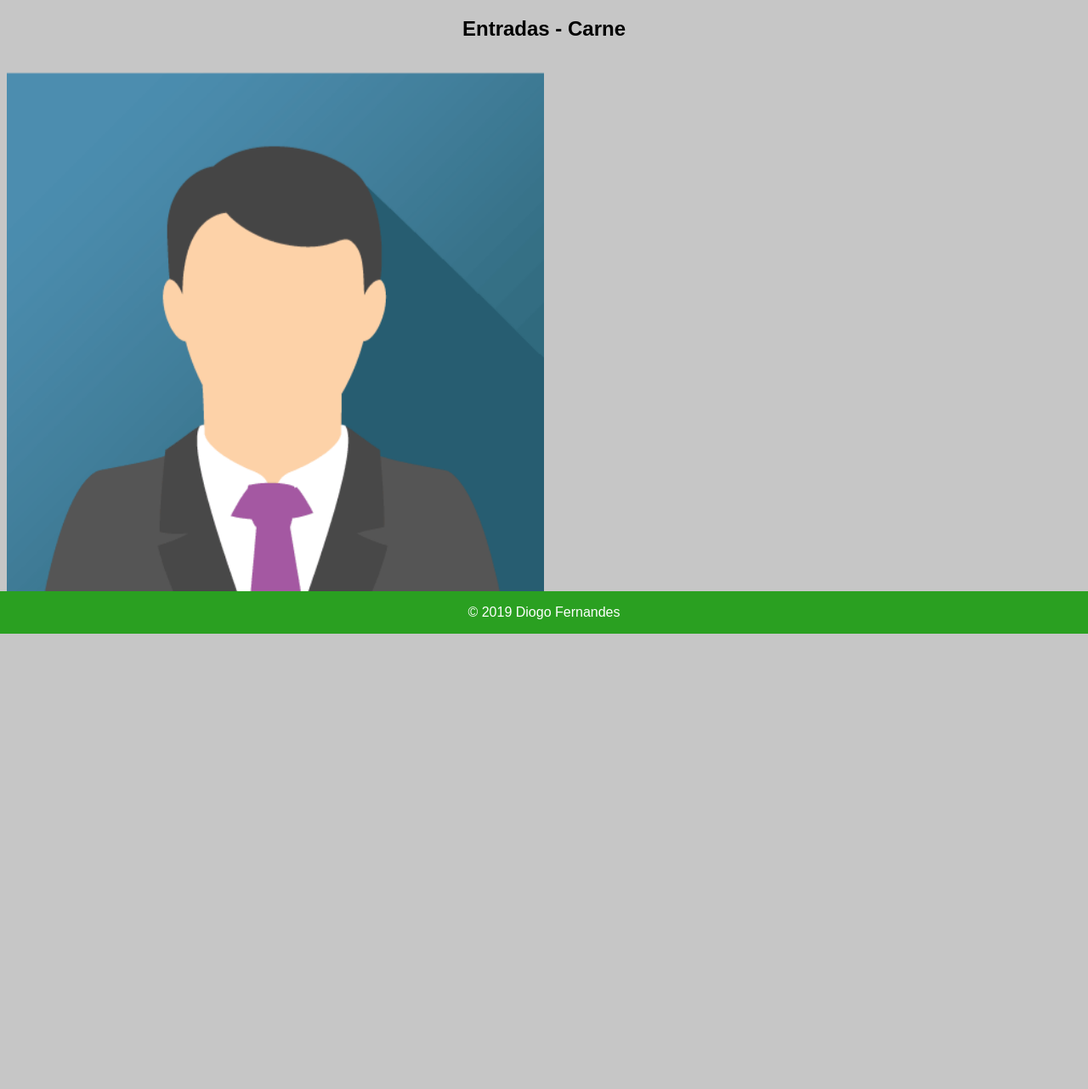
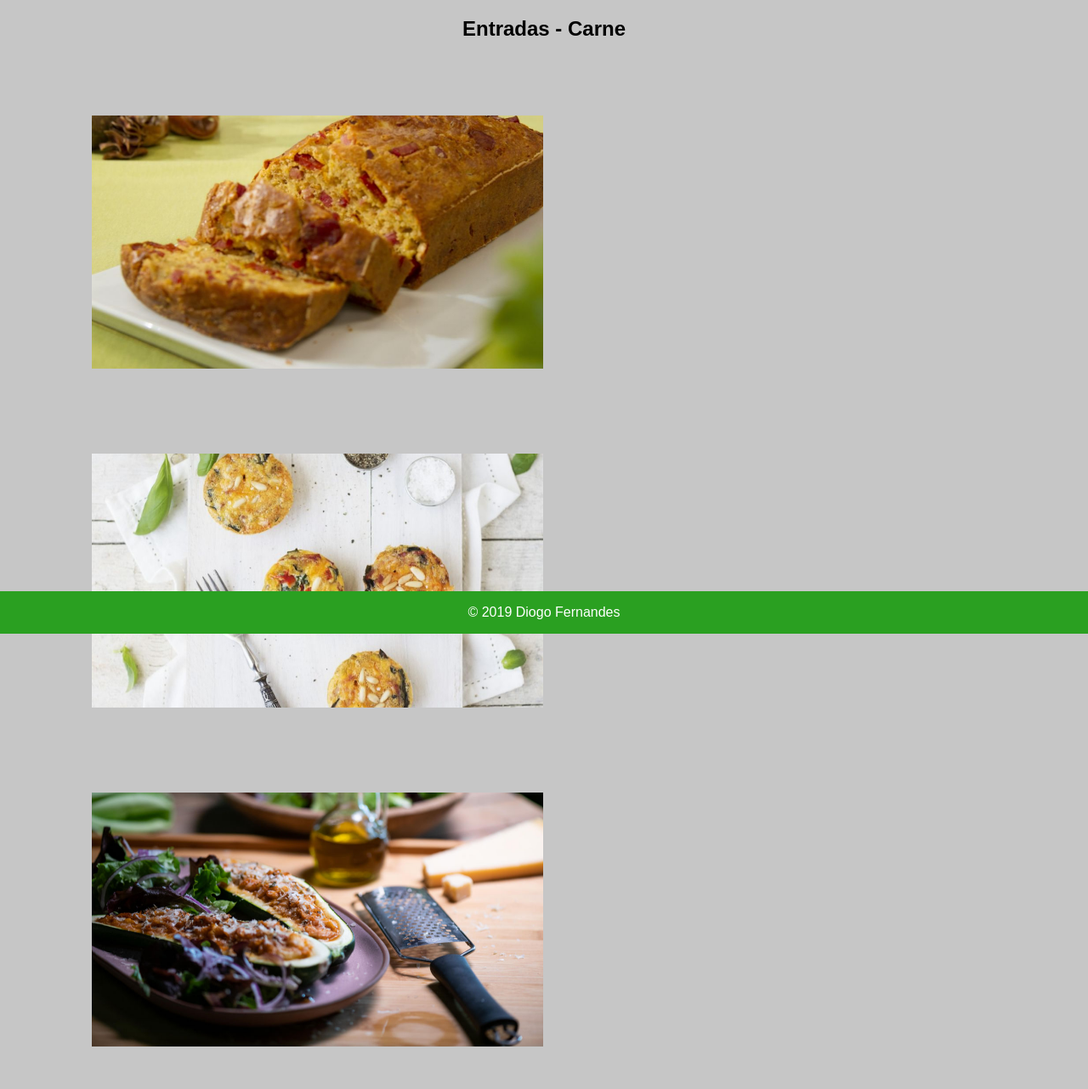
Before and after one commit to Lockmaster20/herokuT103, a Flask app: page /entradas_carne in a window 1280 px wide. Shown: the part 54-1336 px from the top of the page at 85% size. Before the commit the page ends 800 px from the top, so only its background shows below. Run offline with Flask 2, Linux system fonts and the light colour scheme; some libraries are stand-ins or nearby versions.

Commit message:
Parte das entradas de carne quase completa.

```diff
--- a/app.py
+++ b/app.py
@@ -8,11 +8,19 @@ def index():
 
 @app.route('/entradas_carne')
 def entradas_carne():
-    return render_template('entradas_carne.html')
+    return render_template('entradas/entradas_carne.html')
 
-@app.route('/ec')
-def ec():
-    return render_template('ec.html')
+@app.route('/bcf')
+def bcf():
+    return render_template('entradas/entradas_carne/bcf.html')
+
+@app.route('/mom')
+def mom():
+    return render_template('entradas/entradas_carne/mom.html')
+
+@app.route('/cr')
+def cr():
+    return render_template('entradas/entradas_carne/cr.html')
 
 @app.route('/em')
 def em():
--- a/static/style.css
+++ b/static/style.css
@@ -10,6 +10,12 @@ h1,h2,h3,h4,h5,h6{
 
 /* Test */
 
+.column {
+  float: left;
+  width: 42%;
+  padding: 50px 100px;
+}
+
 a{
   text-decoration: none;
   color: white;
@@ -17,7 +23,7 @@ a{
 
 .container {
   position: relative;
-  width: 50%;
+  width: 100%;
 }
 
 .image {
--- /dev/null
+++ b/templates/entradas/entradas_carne.html
@@ -0,0 +1,37 @@
+{% extends 'layout.html' %}
+{% block conteudo %}
+
+<h2>Entradas - Carne</h2>
+<br>
+
+<div class="column">
+  <div class="container">
+    <img src="/static/entradas_carne/bcf.jpg" alt="Avatar" class="image" style="width:100%">
+    <div class="middle">
+      <div class="recipe"><a href="bcf">Bolo de Carnes Frias</a></div>
+    </div>
+  </div>
+</div>
+
+<div class="column">
+  <div class="container">
+    <img src="/static/entradas_carne/mom.jpg" alt="Avatar" class="image" style="width:100%">
+    <div class="middle">
+      <div class="recipe"><a href="mom">Muffins de Ovo e Manjericão</a></div>
+    </div>
+  </div>
+</div>
+
+<div class="column">
+  <div class="container">
+    <img src="/static/entradas_carne/cr.jpg" alt="Avatar" class="image" style="width:100%">
+    <div class="middle">
+      <div class="recipe"><a href="cr">Curgete Recheada</a></div>
+    </div>
+  </div>
+</div>
+
+<br><br>
+
+
+{% endblock %}
--- a/templates/entradas_carne.html
+++ /dev/null
@@ -1,17 +0,0 @@
-{% extends 'layout.html' %}
-{% block conteudo %}
-
-<h2>Entradas - Carne</h2>
-<br>
-
-<div class="container">
-  <img src="/static/img_avatar.png" alt="Avatar" class="image" style="width:100%">
-  <div class="middle">
-    <div class="recipe"><a href="ec">Bolo de Carnes Frias</a></div>
-  </div>
-</div>
-
-<br><br>
-
-
-{% endblock %}
```
Also changed, not shown: templates/entradas/entradas_carne/cr.html (added, +20 -0 lines), templates/entradas/entradas_carne/mom.html (added, +17 -0 lines), static/entradas_carne/bcf.jpg (added), static/entradas_carne/cr.jpg (added), static/entradas_carne/mom.jpg (added), static/img_avatar.png (deleted), templates/entradas/entradas_carne/bcf.html (renamed from templates/ec.html).
